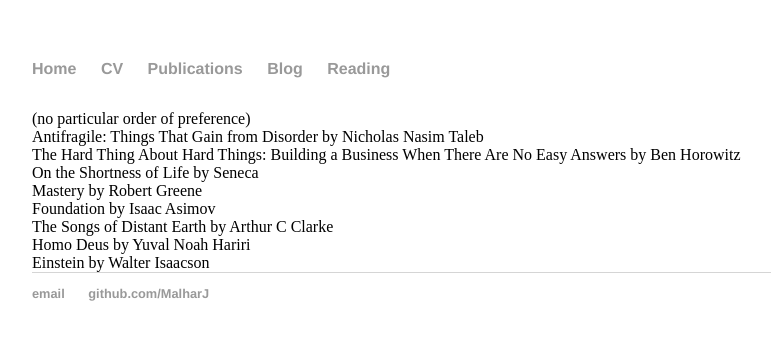
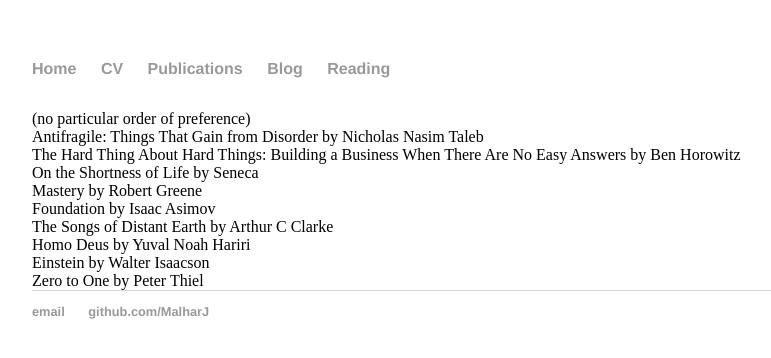
Before and after one commit to MalharJ/MalharJ.github.io, a Jekyll site: the page built from book_reviews/index.html, in a window 1280 px wide. Shown: the top 358 px of the page, without its empty margins (160-931 px from the left). Built offline with Jekyll 4.4.1, drawn with Linux system fonts in a browser that asks for light colours.

Commit message:
Update index.html

```diff
--- a/book_reviews/index.html
+++ b/book_reviews/index.html
@@ -25,5 +25,7 @@ layout: default
 	Homo Deus by Yuval Noah Hariri
 	<br>
 	Einstein by Walter Isaacson
+	<br>
+	Zero to One by Peter Thiel
 
 </div><!-- /.blurb -->
```
